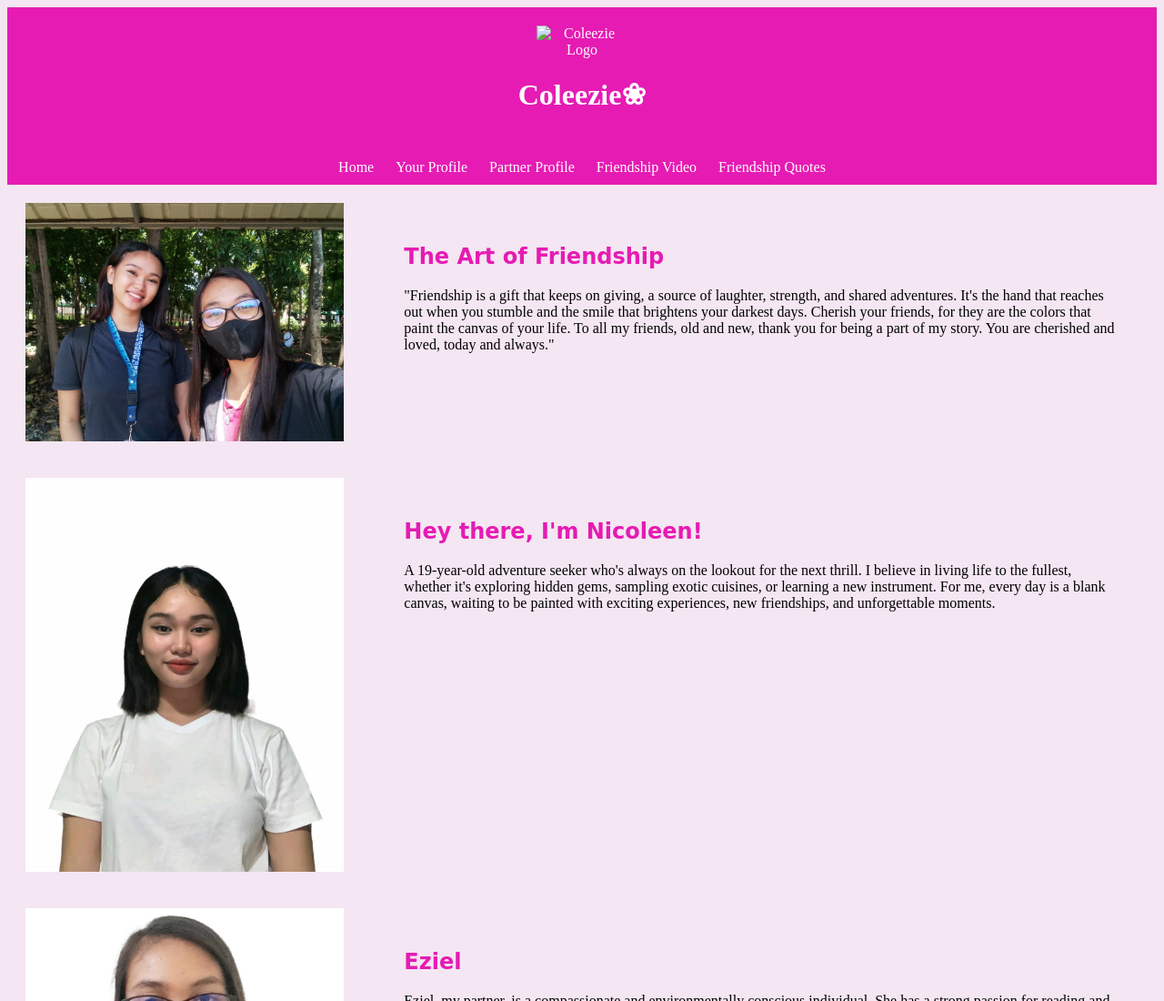
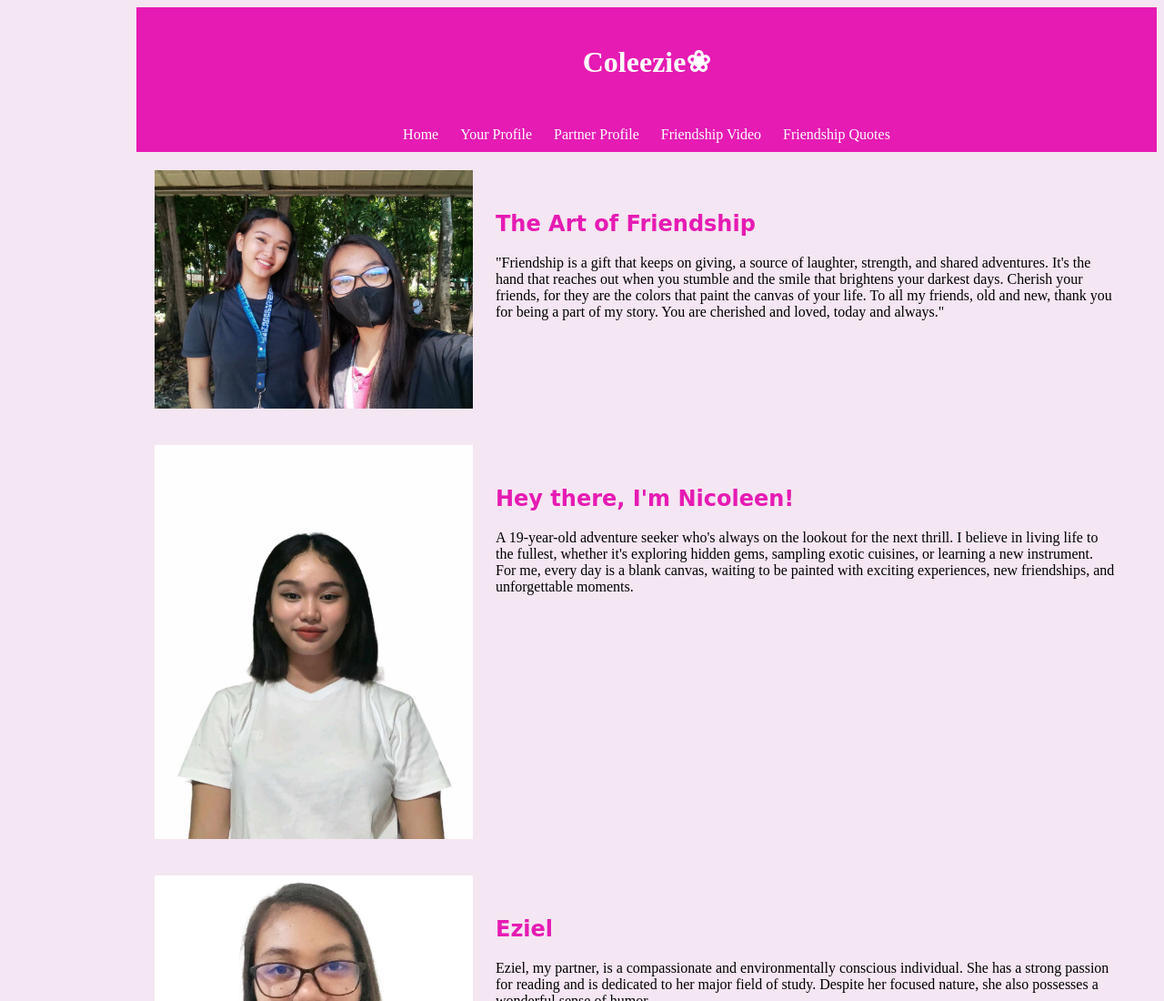
Before and after one commit to Adlai-byte/Adlai-byte.github.io, a plain HTML site: page index.html in a window 1280 px wide. Shown: the top 1100 px of the page at 91% size. Drawn offline with Linux system fonts and the light colour scheme.

Commit message:
Update index.html

```diff
--- a/index.html
+++ b/index.html
@@ -6,8 +6,8 @@
     <style>
         body {
             font-family: "Times New Roman", Times, serif;
-            margin-left = 150px;
-            margin-right = 150px
+            margin-left: 150px;
+            margin-right: 150px
             padding: 0;
             background-color: #f4e6f2;
         }
@@ -85,9 +85,7 @@
 </head>
 <body>
 <header>
-    <div class="logo">
-        <img src="your-logo.png" alt="Coleezie Logo">
-    </div>
+
     <h1>Coleezie❀</h1>
 </header>
 
```
